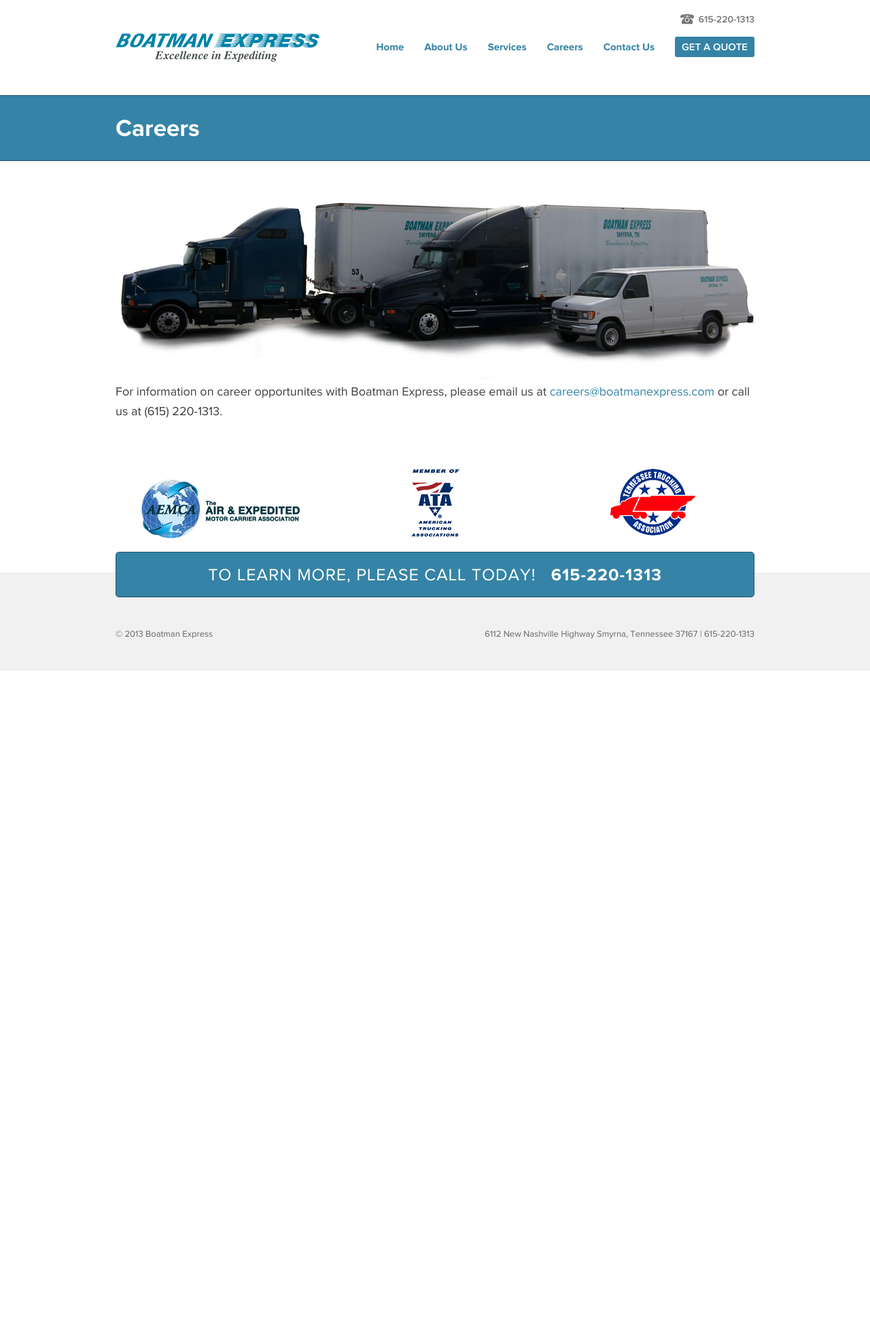
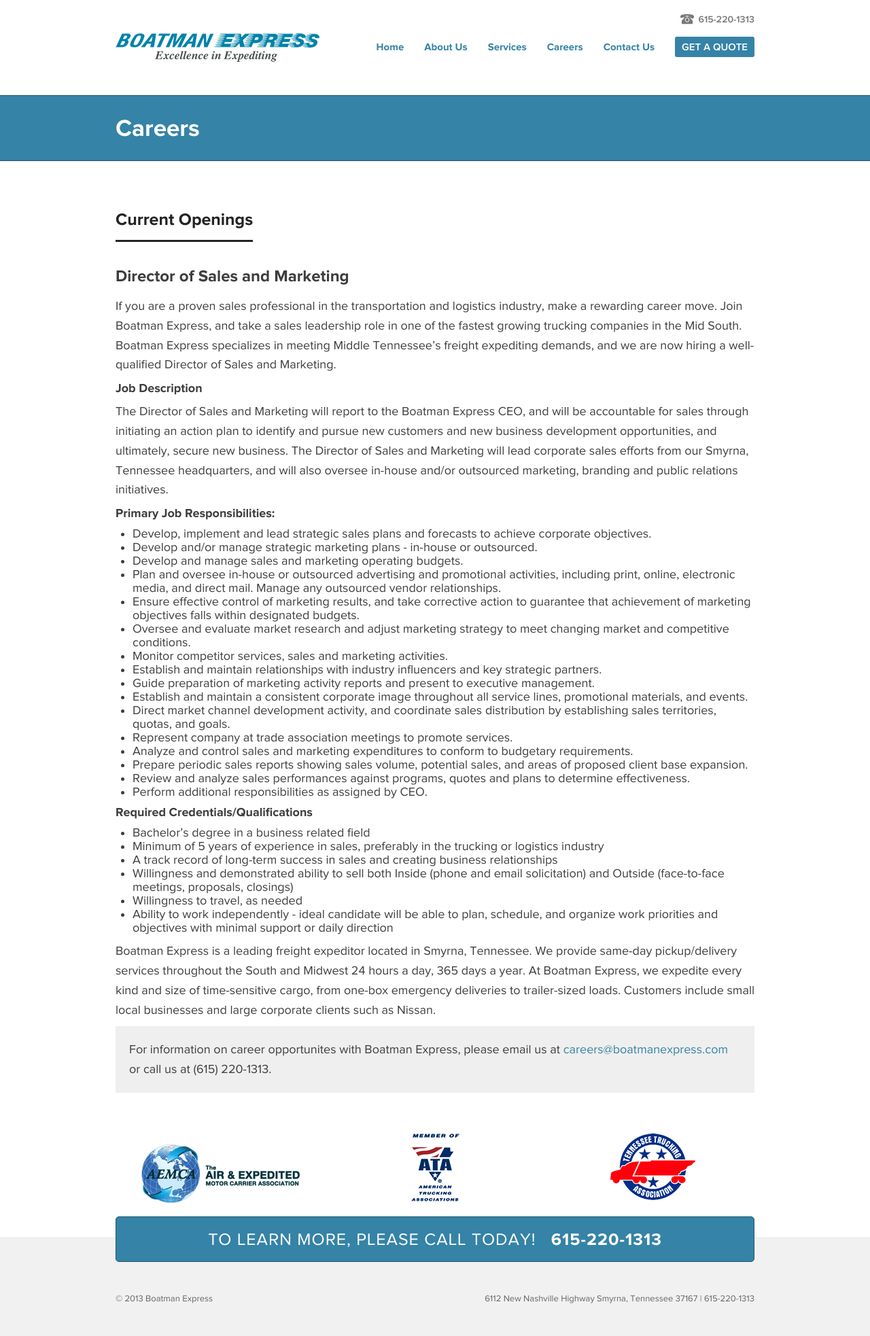
Before and after one commit to boatmanexpress/boatmanexpress.github.com, a Jekyll site: the page built from careers.html, in a window 1280 px wide. Shown: the whole page at 68% size. Built offline with Jekyll 4.4.1, drawn with Linux system fonts in a browser that asks for light colours; Markdown is read by kramdown in place of the engine named in the settings; before the commit the page ends 987 px from its top, so only the background shows below that.

Commit message:
Adding job to careers page

```diff
--- a/careers.html
+++ b/careers.html
@@ -8,11 +8,51 @@
 
   <div class="row">
     <div class="span12">
-      <img src="/img/fleet.jpg" />
+      <!-- <img src="/img/fleet.jpg" /> -->
 
-      <p>
+      <h2>Current Openings</h2>
+
+      <h3>Director of Sales and Marketing</h3>
+      <p>If you are a proven sales professional in the transportation and logistics industry, make a rewarding career move. Join Boatman Express, and take a sales leadership role in one of the fastest growing trucking companies in the Mid South. Boatman Express specializes in meeting Middle Tennessee’s freight expediting demands, and we are now hiring a well-qualified Director of Sales and Marketing.</p>
+
+      <h4>Job Description</h4>
+      <p>The Director of Sales and Marketing will report to the Boatman Express CEO, and will be accountable for sales through initiating an action plan to identify and pursue new customers and new business development opportunities, and ultimately, secure new business. The Director of Sales and Marketing will lead corporate sales efforts from our Smyrna, Tennessee headquarters, and will also oversee in-house and/or outsourced marketing, branding and public relations initiatives.</p>
+
+      <h4>Primary Job Responsibilities:</h4>
+      <ul>
+        <li>Develop, implement and lead strategic sales plans and forecasts to achieve corporate objectives.</li>
+        <li>Develop and/or manage strategic marketing plans - in-house or outsourced.</li>
+        <li>Develop and manage sales and marketing operating budgets.</li>
+        <li>Plan and oversee in-house or outsourced advertising and promotional activities, including print, online, electronic media, and direct mail. Manage any outsourced vendor relationships.</li>
+        <li>Ensure effective control of marketing results, and take corrective action to guarantee that achievement of marketing objectives falls within designated budgets.</li>
+        <li>Oversee and evaluate market research and adjust marketing strategy to meet changing market and competitive conditions.</li>
+        <li>Monitor competitor services, sales and marketing activities.</li>
+        <li>Establish and maintain relationships with industry influencers and key strategic partners.</li>
+        <li>Guide preparation of marketing activity reports and present to executive management.</li>
+        <li>Establish and maintain a consistent corporate image throughout all service lines, promotional materials, and events.</li>
+        <li>Direct market channel development activity, and coordinate sales distribution by establishing sales territories, quotas, and goals.</li>
+        <li>Represent company at trade association meetings to promote services.</li>
+        <li>Analyze and control sales and marketing expenditures to conform to budgetary requirements.</li>
+        <li>Prepare periodic sales reports showing sales volume, potential sales, and areas of proposed client base expansion.</li>
+        <li>Review and analyze sales performances against programs, quotes and plans to determine effectiveness.</li>
+        <li>Perform additional responsibilities as assigned by CEO.</li>
+      </ul>
+
+      <h4>Required Credentials/Qualifications</h4>
+      <ul>
+        <li>Bachelor’s degree in a business related field</li>
+        <li>Minimum of 5 years of experience in sales, preferably in the trucking or logistics industry</li>
+        <li>A track record of long-term success in sales and creating business relationships</li>
+        <li>Willingness and demonstrated ability to sell both Inside (phone and email solicitation) and Outside (face-to-face meetings, proposals, closings)</li>
+        <li>Willingness to travel, as needed</li>
+        <li>Ability to work independently - ideal candidate will be able to plan, schedule, and organize work priorities and objectives with minimal support or daily direction</li>
+      </ul>
+
+      <p>Boatman Express is a leading freight expeditor located in Smyrna, Tennessee. We provide same-day pickup/delivery services throughout the South and Midwest 24 hours a day, 365 days a year.  At Boatman Express, we expedite every kind and size of time-sensitive cargo, from one-box emergency deliveries to trailer-sized loads. Customers include small local businesses and large corporate clients such as Nissan.</p>
+
+      <div class="light">
         For information on career opportunites with Boatman Express, please email us at <a href="mailto:careers@boatmanexpress.com">careers@boatmanexpress.com</a> or call us at (615) 220-1313.
-      </p>
+      </div>
     </div>
   </div>
 
--- a/css/style.css
+++ b/css/style.css
@@ -18,6 +18,12 @@
 
 header {
   padding:20px 0;
+}
+
+.light {
+  background:#EFEFEF;
+  padding:20px;
+  display:block;
 }
 
 ul.item-list {
```
